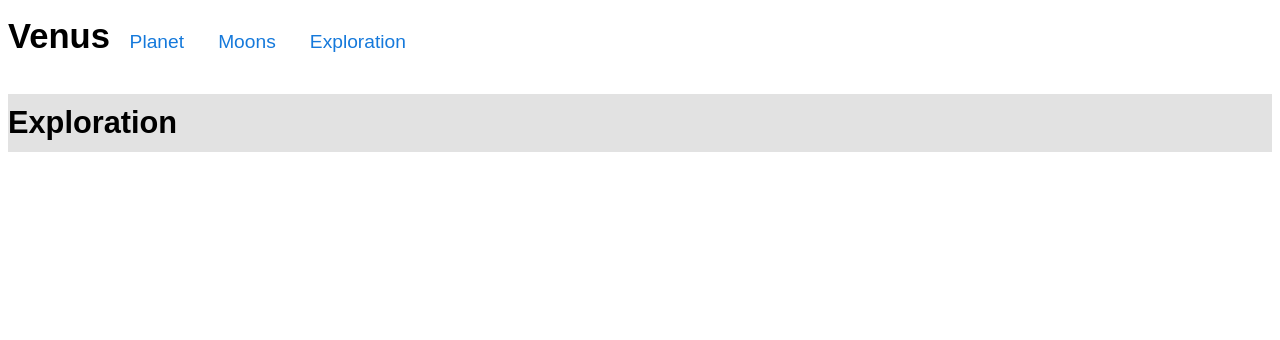
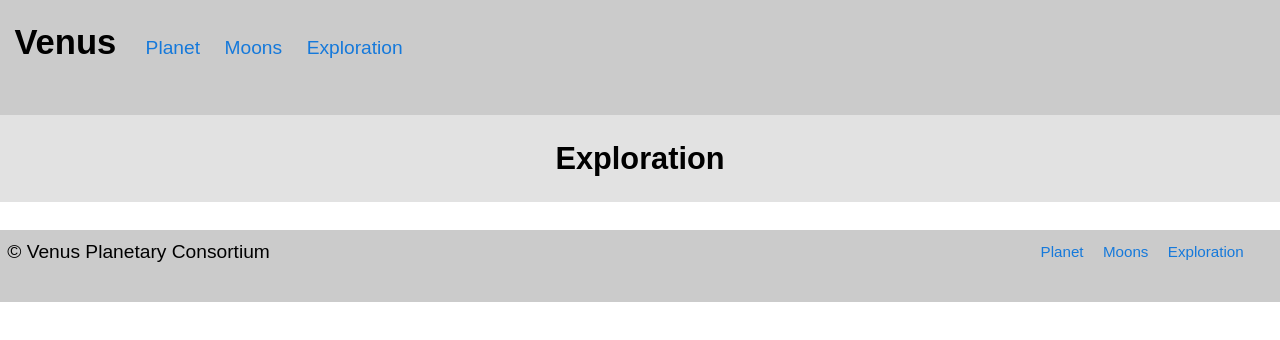
Before and after one commit to taylorsargent/assignment-four, a plain HTML site: page exploration.html in a window 1280 px wide. Drawn offline with Linux system fonts and the light colour scheme.

Commit message:
fixed footer and completed exploration page

```diff
--- a/css/main.css
+++ b/css/main.css
@@ -22,7 +22,7 @@ nav li {
 
 nav a {
   display: block;
-  padding: 0.5em 0.75em;
+  padding: 0.5em 0.5em;
   text-decoration: none;
   list-style-type: none;
   color: #1579db;
--- a/exploration.html
+++ b/exploration.html
@@ -3,6 +3,7 @@
 <head>
   <meta charset="utf-8">
   <title>Exploration</title>
+  <link href="css/modules.css" rel="stylesheet">
   <link href="css/type.css" rel="stylesheet">
   <link href="css/grid.css" rel="stylesheet">
   <link href="css/main.css" rel="stylesheet">
@@ -11,9 +12,9 @@
   <meta name="viewport" content="width=device-width,initial-scale=1">
 </head>
 <body>
-  <div class="grid">
+  <div class="grid darkgrey">
     <div class="unit header xs-1 s-1 m-1 l-1">
-      <h1>Venus</h1>
+      <h1 class="island-1-2">Venus</h1>
       <nav>
         <ul>
           <li><a href="index.html">Planet</a></li>
@@ -22,9 +23,21 @@
         </ul>
       </nav>
     </div>
+  </div>
+  <div class="grid">
     <div class="unit xs-1 s-1 m-1 l-1">
-      <h2 class="top-text">Exploration</h2>
+      <h2 class="top-text island-1-2 text-center">Exploration</h2>
     </div>
   </div>
+<footer>
+    <p class="island-1-4">© Venus Planetary Consortium</p>
+    <nav class="push-r">
+      <ul class="list-group--inline micro">
+        <li><a href="index.html">Planet</a></li>
+        <li><a href="moons.html">Moons</a></li>
+        <li><a href="exploration.html">Exploration</a></li>
+      </ul>
+    </nav>
+</footer>
 </body>
 </html>
```
Also changed, not shown: index.html (+3 -3 lines), moons.html (+5 -6 lines).
